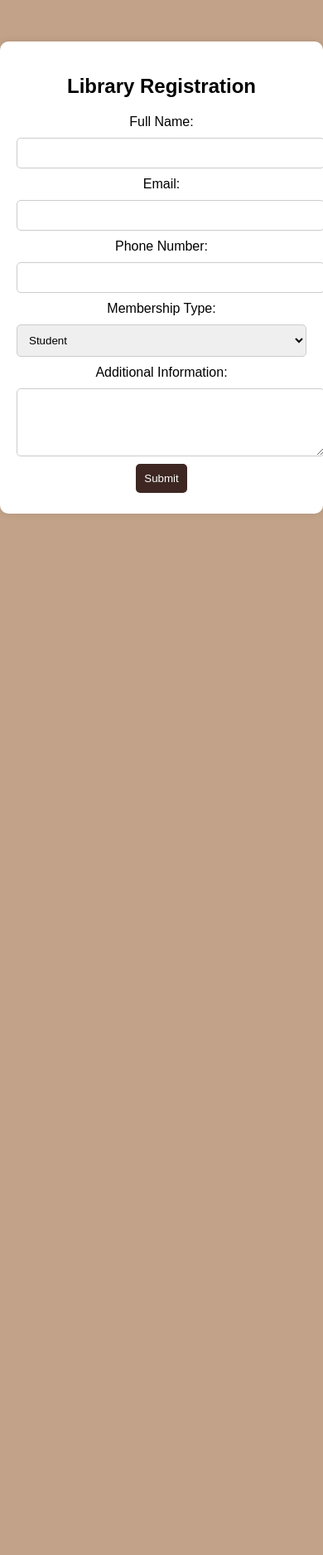
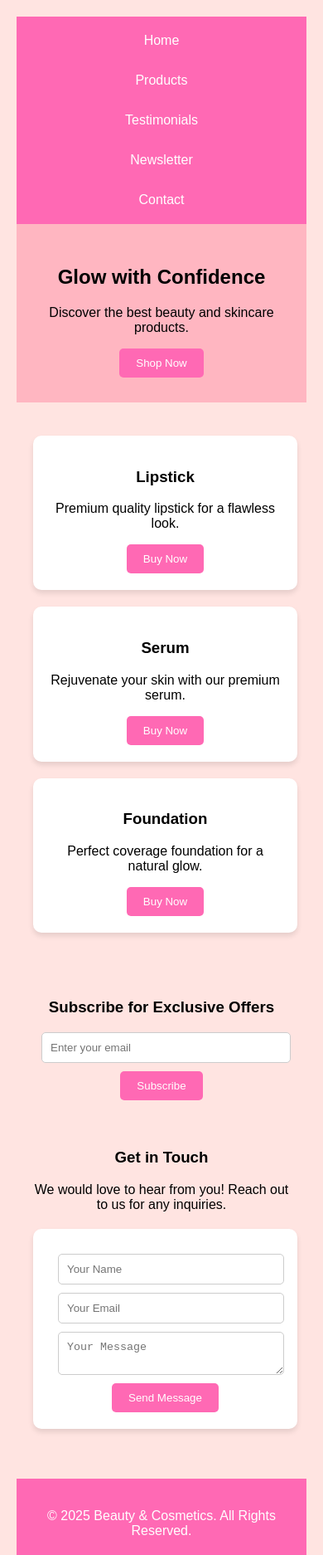
Before and after one commit to shefcodev/ibrahim-ameenah, a plain HTML site: page index.html in a window 390 px wide. Shown: the top 1874 px of the page at 83% size. Before the commit the page ends 844 px from the top, so only its background shows below. Drawn offline with Linux system fonts and the light colour scheme.

Commit message:
modified.

```diff
--- a/index.html
+++ b/index.html
@@ -1,90 +1,189 @@
 <!DOCTYPE html>
 <html lang="en">
   <head>
-    <meta charset="UTF-8">
-    <meta name="viewport" content="width=device-width, initial-scale=1.0">
-    <title>Library Registration Form</title>
+    <meta charset="UTF-8" />
+    <meta name="viewport" content="width=device-width, initial-scale=1.0" />
+    <title>Beauty & Cosmetics</title>
+    <script
+      src="https://kit.fontawesome.com/a076d05399.js"
+      crossorigin="anonymous"
+    ></script>
     <style>
       body {
         font-family: Arial, sans-serif;
-            background-color: #d4c1a8; /* Changed to a warm professional color */
-            text-align: center;
         margin: 0;
         padding: 0;
-            animation: backgroundFade 5s infinite alternate;
+        background: #ffe4e1;
+        text-align: center;
       }
-        .form-container {
-            max-width: 500px;
-            margin: 50px auto;
+      .container {
         padding: 20px;
-            background: white;
+      }
+      .navbar {
+        background: #ff69b4;
+        padding: 15px;
+        display: flex;
+        justify-content: center;
+        gap: 20px;
+        flex-wrap: wrap;
+      }
+      .navbar a {
+        color: white;
+        text-decoration: none;
+        font-size: 18px;
+        transition: color 0.3s;
+      }
+      .navbar a:hover {
+        color: #ffd700;
+      }
+      .hero {
+        padding: 50px;
+        background: #ffb6c1;
+      }
+      .products,
+      .testimonials,
+      .newsletter,
+      .contact,
+      .footer {
+        padding: 40px;
+      }
+      .newsletter {
+        max-width: 90%;
+        margin: auto;
+        padding: 20px;
+      }
+      .product,
+      .contact-form {
+        display: block;
+        margin: 20px auto;
+        padding: 20px;
+        background: #fff;
         border-radius: 10px;
-            box-shadow: 0px 0px 10px rgba(0, 0, 0, 0.1);
-            animation: slideIn 2s ease-in-out;
+        box-shadow: 0px 4px 6px rgba(0, 0, 0, 0.1);
+        width: 90%;
+        max-width: 400px;
       }
-        input, select, textarea {
-            width: 100%;
-            padding: 10px;
-            margin: 10px 0;
-            border: 1px solid #ccc;
-            border-radius: 5px;
-            animation: fadeIn 3s ease-in-out;
-        }
-        button {
-            background-color: #3e2723;
-            color: white;
-            padding: 10px;
+      .btn {
+        padding: 10px 20px;
+        background: #ff69b4;
+        color: #fff;
         border: none;
         border-radius: 5px;
         cursor: pointer;
-            animation: bounce 1s infinite alternate;
+        transition: transform 0.3s;
       }
-        button:hover {
-            background-color: #5d4037;
+      .btn:hover {
+        transform: scale(1.1);
       }
-        @keyframes fadeIn {
-            from { opacity: 0; transform: translateY(-20px); }
-            to { opacity: 1; transform: translateY(0); }
+      .input {
+        padding: 10px;
+        margin: 10px;
+        width: 90%;
+        border-radius: 5px;
+        border: 1px solid #ccc;
+        display: block;
       }
-        @keyframes bounce {
-            from { transform: translateY(0); }
-            to { transform: translateY(-5px); }
+      .footer {
+        background: #ff69b4;
+        color: white;
+        padding: 30px 0;
+        text-align: center;
+        margin-top: 20px;
       }
-        @keyframes slideIn {
-            from { transform: translateX(-100%); opacity: 0; }
-            to { transform: translateX(0); opacity: 1; }
+      .footer .social-icons {
+        margin-top: 10px;
       }
-        @keyframes backgroundFade {
-            from { background-color: #d4c1a8; }
-            to { background-color: #c2a389; }
+      .footer .social-icons i {
+        font-size: 24px;
+        margin: 10px;
+        cursor: pointer;
+        transition: transform 0.3s;
+      }
+      .footer .social-icons i:hover {
+        transform: scale(1.2);
+      }
+      @media (max-width: 600px) {
+        .hero {
+          padding: 30px;
+        }
+        .navbar {
+          flex-direction: column;
+          align-items: center;
+        }
+        .navbar a {
+          font-size: 16px;
+          padding: 5px 0;
+        }
+        .products,
+        .testimonials,
+        .newsletter,
+        .contact,
+        .footer {
+          padding: 20px;
+        }
       }
     </style>
   </head>
   <body>
-    <div class="form-container">
-        <h2>Library Registration</h2>
-        <form>
-            <label for="name">Full Name:</label>
-            <input type="text" id="name" name="name" required>
-
-            <label for="email">Email:</label>
-            <input type="email" id="email" name="email" required>
-
-            <label for="phone">Phone Number:</label>
-            <input type="tel" id="phone" name="phone" required>
-
-            <label for="membership">Membership Type:</label>
-            <select id="membership" name="membership">
-                <option value="student">Student</option>
-                <option value="faculty">Faculty</option>
-                <option value="general">General Public</option>
-            </select>
-
-            <label for="message">Additional Information:</label>
-            <textarea id="message" name="message" rows="4"></textarea>
-
-            <button type="submit">Submit</button>
+    <div class="container">
+      <nav class="navbar">
+        <a href="#hero">Home</a>
+        <a href="#products">Products</a>
+        <a href="#testimonials">Testimonials</a>
+        <a href="#newsletter">Newsletter</a>
+        <a href="#contact">Contact</a>
+      </nav>
+      <section id="hero" class="hero">
+        <h1 class="fade-in">Glow with Confidence</h1>
+        <p class="slide-in">Discover the best beauty and skincare products.</p>
+        <button class="btn zoom-in">Shop Now</button>
+      </section>
+      <section id="products" class="products">
+        <div class="product fade-in">
+          <h3>Lipstick</h3>
+          <p>Premium quality lipstick for a flawless look.</p>
+          <button class="btn">Buy Now</button>
+        </div>
+        <div class="product fade-in delay-1">
+          <h3>Serum</h3>
+          <p>Rejuvenate your skin with our premium serum.</p>
+          <button class="btn">Buy Now</button>
+        </div>
+        <div class="product fade-in delay-2">
+          <h3>Foundation</h3>
+          <p>Perfect coverage foundation for a natural glow.</p>
+          <button class="btn">Buy Now</button>
+        </div>
+      </section>
+      <section id="newsletter" class="newsletter">
+        <h3 class="fade-in">Subscribe for Exclusive Offers</h3>
+        <input
+          type="email"
+          placeholder="Enter your email"
+          class="input slide-in"
+        />
+        <button class="btn">Subscribe</button>
+      </section>
+      <section id="contact" class="contact">
+        <h3 class="fade-in">Get in Touch</h3>
+        <p class="slide-in">
+          We would love to hear from you! Reach out to us for any inquiries.
+        </p>
+        <form class="contact-form fade-in">
+          <input type="text" placeholder="Your Name" class="input" />
+          <input type="email" placeholder="Your Email" class="input" />
+          <textarea placeholder="Your Message" class="input"></textarea>
+          <button class="btn">Send Message</button>
         </form>
+      </section>
+      <footer class="footer">
+        <p>&copy; 2025 Beauty & Cosmetics. All Rights Reserved.</p>
+        <div class="social-icons">
+          <i class="fab fa-instagram"></i>
+          <i class="fab fa-facebook"></i>
+          <i class="fab fa-twitter"></i>
+        </div>
+      </footer>
     </div>
   </body>
 </html>
--- /dev/null
+++ b/styles.css
@@ -0,0 +1,81 @@
+body {
+  font-family: "Roboto", sans-serif;
+  margin: 0;
+  padding: 0;
+  line-height: 1.6;
+}
+
+header {
+  background: #f8f8f8;
+  padding: 20px;
+  display: flex;
+  justify-content: space-between;
+  align-items: center;
+}
+
+.logo {
+  font-size: 24px;
+  font-weight: bold;
+}
+
+nav ul {
+  list-style: none;
+  display: flex;
+}
+
+nav ul li {
+  margin-left: 20px;
+}
+
+nav ul li a {
+  text-decoration: none;
+  color: #333;
+}
+
+.hero {
+  background: url("https://via.placeholder.com/1200x600?text=Hero+Image")
+    no-repeat center center/cover;
+  color: white;
+  text-align: center;
+  padding: 100px 20px;
+}
+
+.cta-button {
+  background: #ff6f61;
+  color: white;
+  padding: 10px 20px;
+  text-decoration: none;
+  border-radius: 5px;
+}
+
+.carousel {
+  display: flex;
+  overflow: hidden;
+}
+
+.carousel-item {
+  min-width: 300px;
+  margin: 0 10px;
+  text-align: center;
+}
+
+.buy-button {
+  background: #ff6f61;
+  color: white;
+  padding: 10px 15px;
+  text-decoration: none;
+  border-radius: 5px;
+}
+
+footer {
+  background: #333;
+  color: white;
+  text-align: center;
+  padding: 20px;
+}
+
+.footer-links a {
+  color: white;
+  margin: 0 10px;
+  text-decoration: none;
+}
```
Also changed, not shown: script.js (added, +22 -0 lines). Lines whose indentation alone changed are shown as unchanged.
